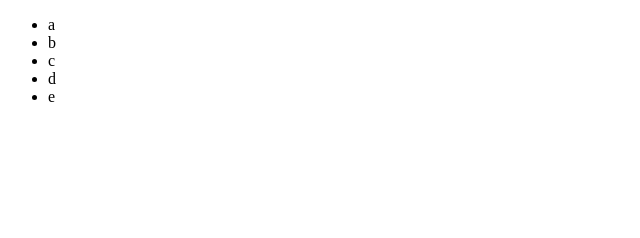
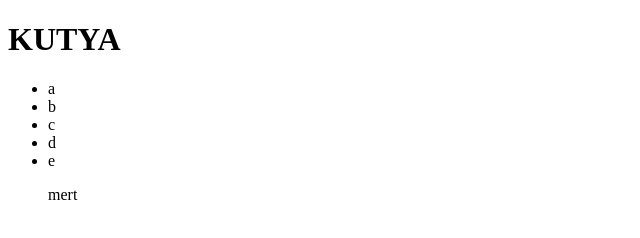
Before and after one commit to PatakiMark/feladat6, a plain HTML site: page index.html in a window 1280 px wide. Shown: the whole page, without its empty margins (0-640 px from the left). Drawn offline with Linux system fonts and the light colour scheme.

Commit message:
máodik módosítás

```diff
--- a/index.html
+++ b/index.html
@@ -6,12 +6,15 @@
     <title>Document</title>
 </head>
 <body>
+    <h1>KUTYA</h1>
     <ul>
         <li>a</li>
         <li>b</li>
         <li>c</li>
         <li>d</li>
         <li>e</li>
+
+        <p>mert</p>
     </ul>
 </body>
 </html>
```
